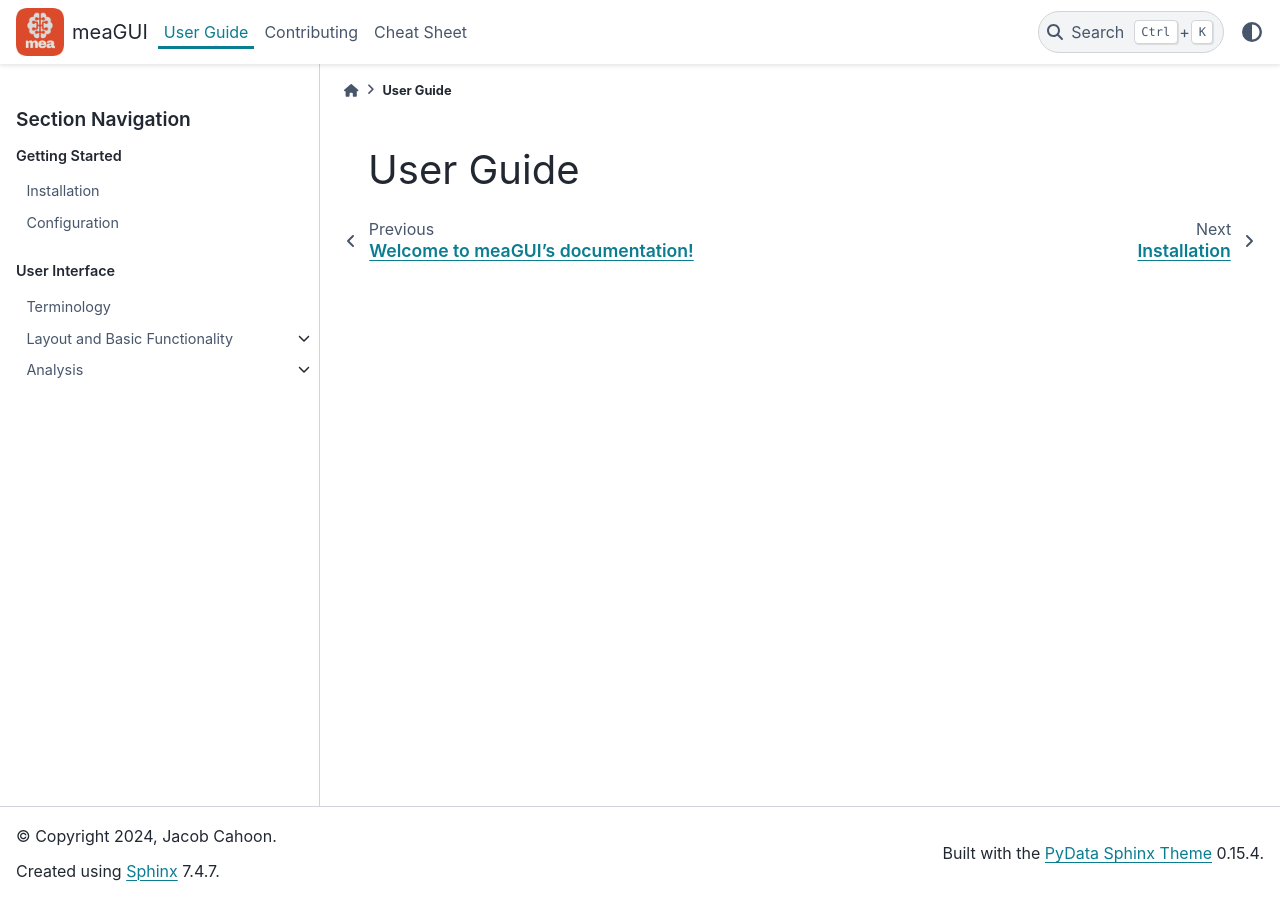
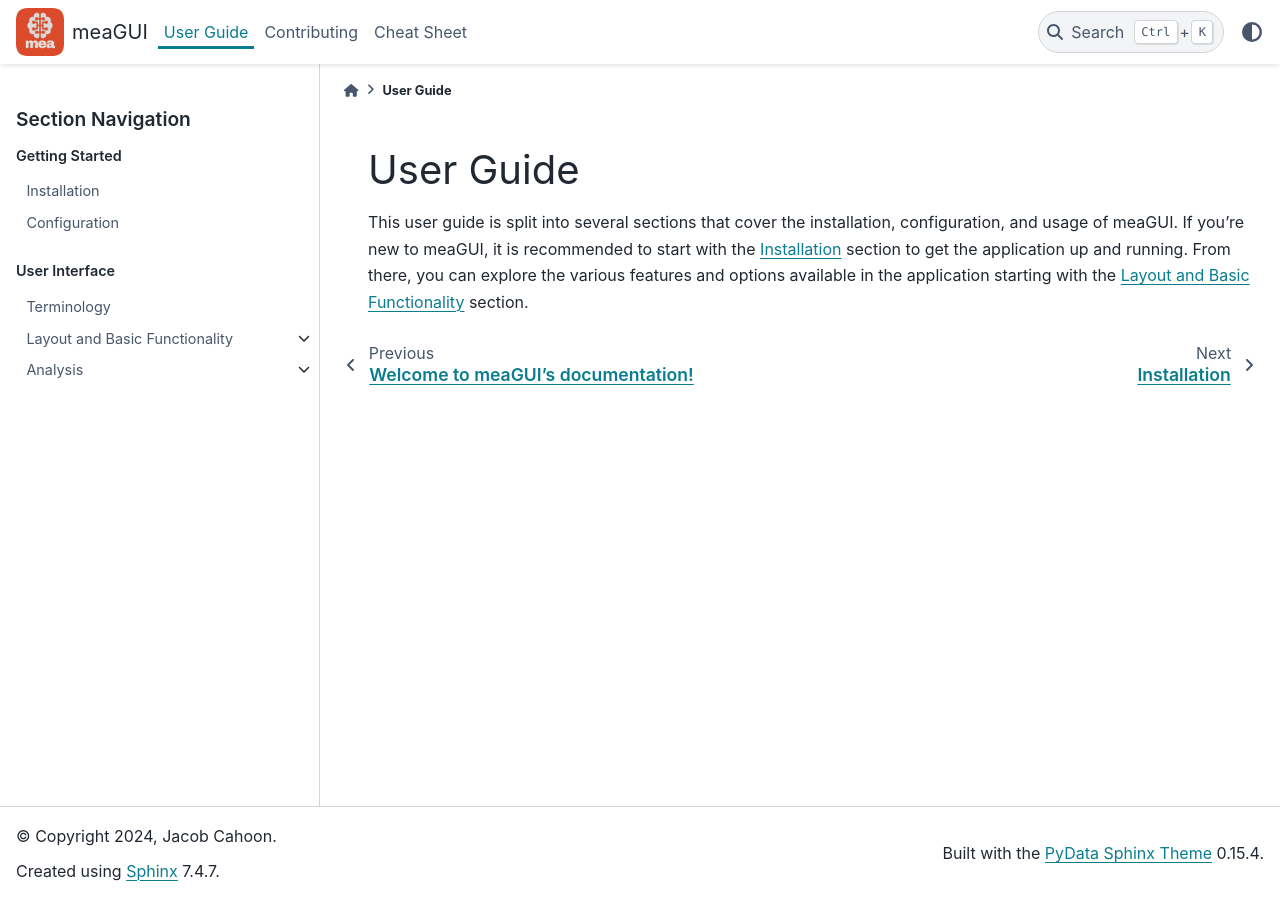
Before and after one commit to booka66/mea-gui, a Sphinx documentation site: the page built from docs/userguide/userguide.rst, in a window 1280 px wide. Built offline with Sphinx 7.4.7 and the PyData theme 0.15.4, drawn with Linux system fonts in a browser that asks for light colours.

Commit message:
updated docs, started working on discharge tracking again =

```diff
--- a/docs/userguide/installation.rst
+++ b/docs/userguide/installation.rst
@@ -1,3 +1,5 @@
+.. _installation:
+
 Installation
 ============
 
--- a/docs/userguide/layout/layout.rst
+++ b/docs/userguide/layout/layout.rst
@@ -1,3 +1,5 @@
+.. _layout:
+
 ==============================
 Layout and Basic Functionality
 ==============================
--- a/docs/userguide/userguide.rst
+++ b/docs/userguide/userguide.rst
@@ -1,5 +1,9 @@
 User Guide
 ==========
+
+This user guide is split into several sections that cover the installation, configuration, and usage of meaGUI.
+If you're new to meaGUI, it is recommended to start with the :ref:`installation` section to get the application up and running.
+From there, you can explore the various features and options available in the application starting with the :ref:`layout` section.
 
 .. toctree::
    :maxdepth: 1
```
Also changed, not shown: docs/userguide/analysis/dischargetracking.rst (+14 -1 lines), docs/userguide/layout/menubar.rst (+15 -1 lines).
